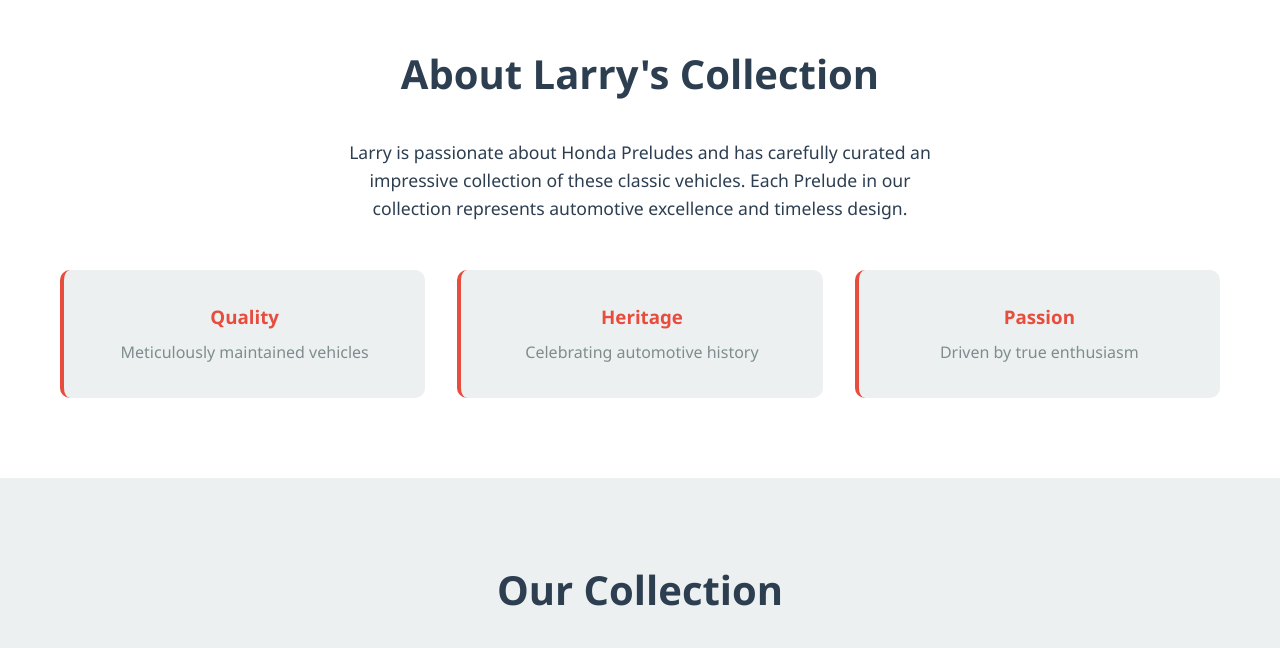
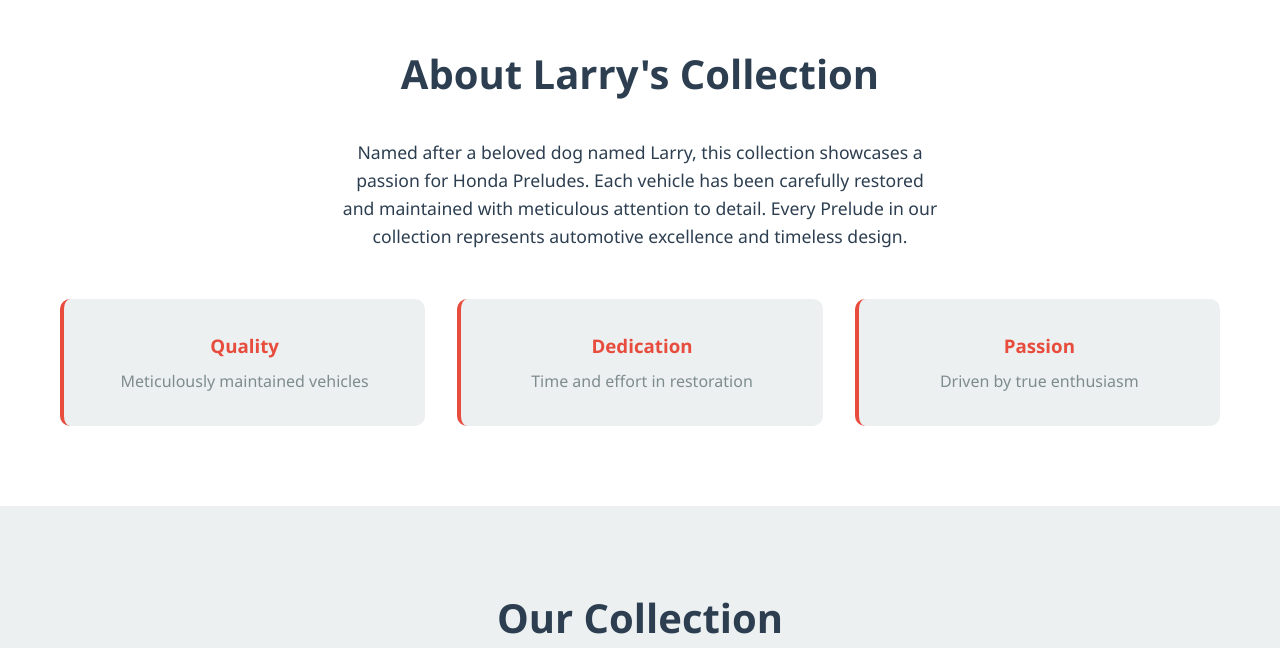
Before and after one commit to vrsp05/Larrys-Honda, a plain HTML site: page index.html in a window 1280 px wide. Shown: the part 840-1488 px from the top of the page. Drawn offline with Linux system fonts and the light colour scheme.

Commit message:
fixed about page to showcase real values and a more accurate description of the website.

```diff
--- a/index.html
+++ b/index.html
@@ -42,15 +42,15 @@
     <section id="about" class="about">
         <div class="container">
             <h2>About Larry's Collection</h2>
-            <p>Larry is passionate about Honda Preludes and has carefully curated an impressive collection of these classic vehicles. Each Prelude in our collection represents automotive excellence and timeless design.</p>
+            <p>Named after a beloved dog named Larry, this collection showcases a passion for Honda Preludes. Each vehicle has been carefully restored and maintained with meticulous attention to detail. Every Prelude in our collection represents automotive excellence and timeless design.</p>
             <div class="specs">
                 <div class="spec-item">
                     <h3>Quality</h3>
                     <p>Meticulously maintained vehicles</p>
                 </div>
                 <div class="spec-item">
-                    <h3>Heritage</h3>
-                    <p>Celebrating automotive history</p>
+                    <h3>Dedication</h3>
+                    <p>Time and effort in restoration</p>
                 </div>
                 <div class="spec-item">
                     <h3>Passion</h3>
```
